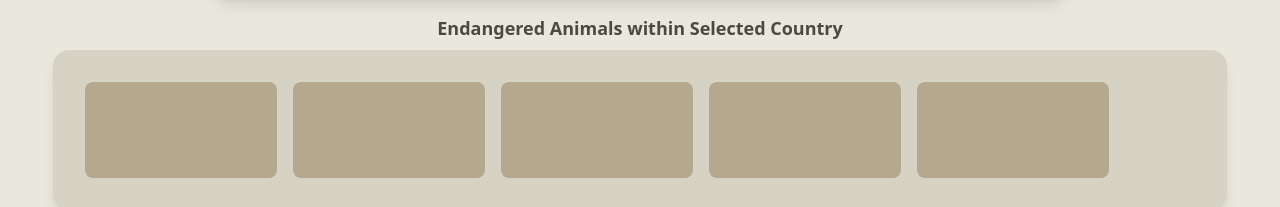
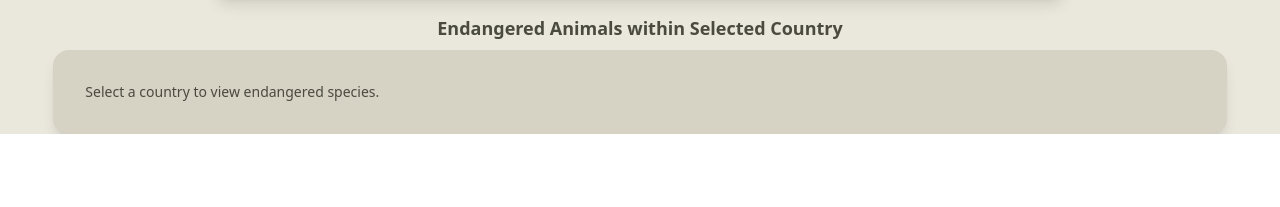
Before and after one commit to AbdelrahmanBekhit/EndangeredAnimal, a React (Vite) app in the folder frontend/: page /map in a window 1280 px wide. Shown: the part 698-905 px from the top of the page. After the commit the page ends 832 px from the top, so only its background shows below. Built offline with nearby package versions, Linux system fonts and the light colour scheme.

Commit message:
ui fixes

```diff
--- a/frontend/src/pages/Map.jsx
+++ b/frontend/src/pages/Map.jsx
@@ -116,20 +116,38 @@ const Map = () => {
       <section className="h-1/4 w-11/12 bg-[#d6d2c4] p-4 rounded-2xl shadow-lg flex flex-col items-center overflow-x-auto">
       <div className="flex gap-4 p-4 rounded-2xl overflow-x-auto whitespace-nowrap w-full">
         {animalData.length > 0 ? (
-            animalData.map((animal, index) => (
+          animalData.map((animal, index) => {
+            const extinctionYears = isNaN(animal.predictedExtinction)
+              ? "Not expected to go extinct soon"
+              : animal.predictedExtinction;
+
+            return (
               <div
                 key={index}
                 className="w-48 h-24 rounded-lg flex-shrink-0 inline-flex flex-col items-center justify-center p-2 text-[#4a4a3f] font-medium text-center shadow-md"
-                style={{ backgroundColor: getColorByExtinctionPrediction(animal.predictedExtinction) }}
+                style={{
+                  backgroundColor: getColorByExtinctionPrediction(
+                    extinctionYears === "Not expected to go extinct soon" ? null : extinctionYears
+                  ),
+                  wordWrap: "break-word",
+                  overflow: "hidden",
+                }}
               >
-                <p className="text-lg font-bold">{animal.name}</p>
-                <p className="text-sm">Extinction: {animal.predictedExtinction !== null ? `${animal.predictedExtinction} years` : "Not at risk"}</p>
+                <p className="text-sm font-semibold">{animal.name}</p>
+                <p className="text-xs text-center leading-tight">
+                  Extinction: {extinctionYears}
+                </p>
               </div>
-            ))
+            );
+          })
+        ) : selectedCountry ? (
+          <p className="text-sm text-[#4a4a3f] font-medium text-center">
+            No endangered species found for {selectedCountry}.
+          </p>
         ) : (
-            [...Array(5)].map((_, index) => (
-              <div key={index} className="w-48 h-24 bg-[#b5a88f] rounded-lg flex-shrink-0 inline-block"></div>
-            ))
+          <p className="text-sm text-[#4a4a3f] font-medium text-center">
+            Select a country to view endangered species.
+          </p>
         )}
       </div>
     </section>
```
Lines whose indentation alone changed are shown as unchanged.
